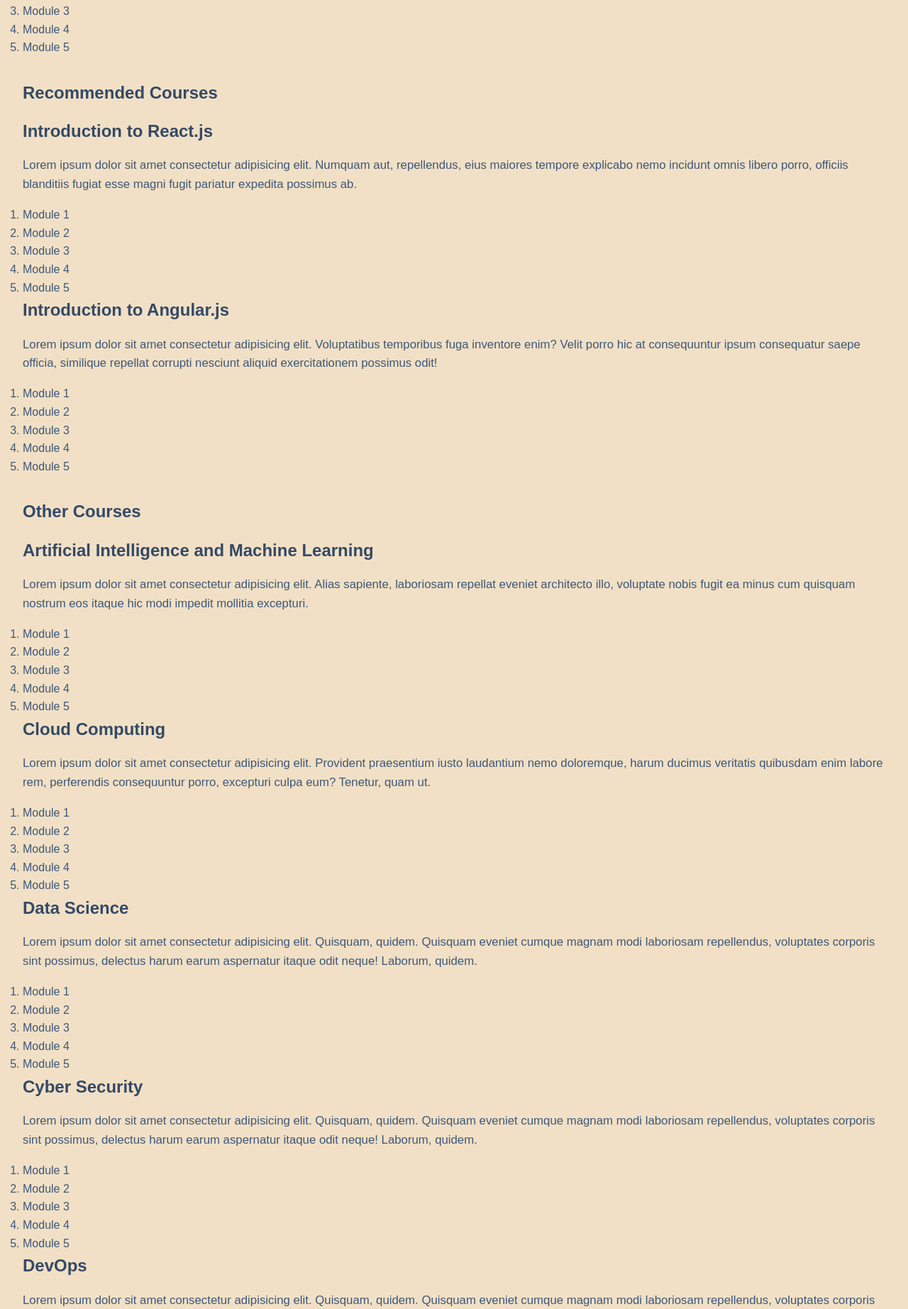
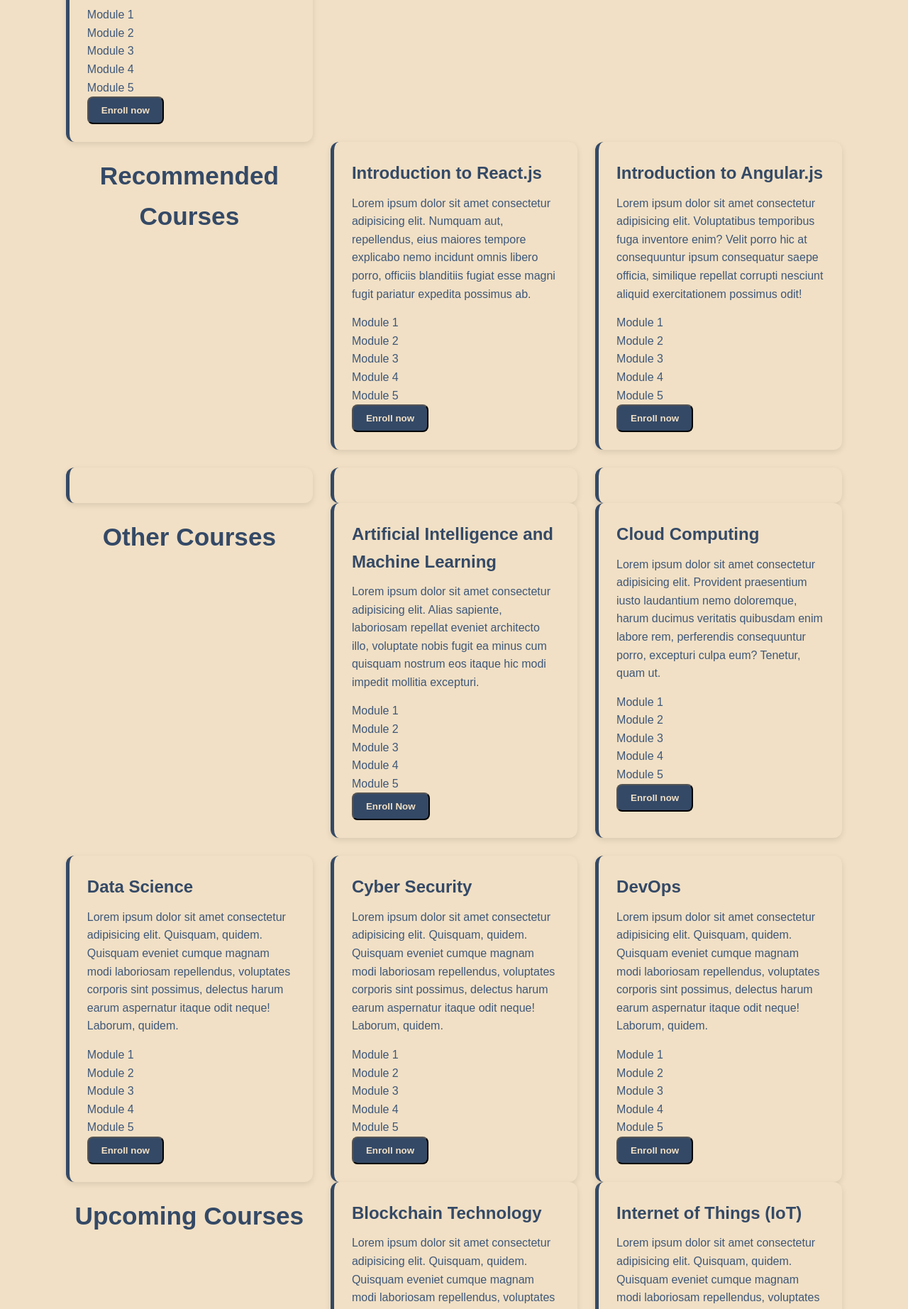
Before and after one commit to dex3418/studentprofile, a plain HTML site: page courses.html in a window 1280 px wide. Shown: the part 955-2800 px from the top of the page at 71% size. Drawn offline with Linux system fonts and the light colour scheme; a web font is replaced by a local one.

Commit message:
new feat

```diff
--- a/courses.html
+++ b/courses.html
@@ -3,13 +3,18 @@
 <head>
     <meta charset="UTF-8">
     <meta name="viewport" content="width=device-width, initial-scale=1.0">
-    <title>My Courses</title>
+    <meta name="author" content="Devashish Markam" >
+    <meta name="description" content="A student portal for managing academic tasks">
+    <meta name="keywords" content="student portal, academic tasks, grades, courses">
+    <title>coourses</title>
     <link rel="stylesheet" href="styles.css">
+    <style>@import url('https://fonts.googleapis.com/css2?family=Zalando+Sans+Expanded:ital,wght@0,200..900;1,200..900&display=swap');
+</style>
 </head>
 <body>
     <header>
         <h1>Student Portal - Courses</h1>
-    </header>
+
         <nav>
             <ul>
                 <li><a href="index.html">Home</a></li>
@@ -20,10 +25,11 @@
                 <li><a href="contact.html">Contact Us</a></li>
             </ul>
         </nav>
-    <main>
-        <section>
+    </header>
+    <main class="courses">
+        <section class="course-container">
             <h1>My courses</h1>
-            <div class="cards">
+            <div class="course-card">
                 <h2>Introduction to HTML</h2>
                 <p>Lorem ipsum dolor sit amet consectetur adipisicing elit. Nulla, pariatur perferendis quasi enim itaque ad perspiciatis reiciendis repudiandae dolor expedita consectetur vel necessitatibus exercitationem soluta fugit. Nam, sit? Quaerat, omnis.</p>
                 <ol>
@@ -33,8 +39,9 @@
                     <li>Module 4</li>
                     <li>Module 5</li>
                 </ol>
+                <button class="course-btn">Enroll Now</button>
             </div>
-            <div class="cards">
+            <div class="course-card">
                 <h2>Introduction to CSS</h2>
                 <p>Lorem ipsum dolor, sit amet consectetur adipisicing elit. Aut ut, perspiciatis id natus a dolore, dolorem quos porro ratione iste, sequi qui? Officiis omnis voluptates blanditiis odio. Facere, optio sequi?</p>
                 <ol>
@@ -44,8 +51,9 @@
                     <li>Module 4</li>
                     <li>Module 5</li>
                 </ol>
+                <button class="course-btn">Enroll now</button>
             </div>
-            <div class="cards">
+            <div class="course-card">
                 <h2>Introduction to JS</h2>
                 <p>Lorem, ipsum dolor sit amet consectetur adipisicing elit. Blanditiis expedita facilis doloribus libero hic! Dolorum, optio. At explicabo ab excepturi rerum dolor, reiciendis ducimus atque minima fugiat quasi vel aliquid!</p>
                 <ol>
@@ -55,11 +63,12 @@
                     <li>Module 4</li>
                     <li>Module 5</li>
                 </ol>
+                <button class="course-btn">Enroll now</button>
             </div>
         </section>
-        <section>
+        <section class="course-container">
             <h1>Recommended Courses</h1>
-            <div class="cards">
+            <div class="course-card">
                 <h2>Introduction to React.js</h2>
                 <p>Lorem ipsum dolor sit amet consectetur adipisicing elit. Numquam aut, repellendus, eius maiores tempore explicabo nemo incidunt omnis libero porro, officiis blanditiis fugiat esse magni fugit pariatur expedita possimus ab.</p>
                 <ol>
@@ -69,8 +78,9 @@
                     <li>Module 4</li>
                     <li>Module 5</li>
                 </ol>
+                <button class="course-btn">Enroll now</button>
             </div>
-            <div class="cards">
+            <div class="course-card">
                 <h2>Introduction to Angular.js</h2>
                 <p>Lorem ipsum dolor sit amet consectetur adipisicing elit. Voluptatibus temporibus fuga inventore enim? Velit porro hic at consequuntur ipsum consequatur saepe officia, similique repellat corrupti nesciunt aliquid exercitationem possimus odit!</p>
                 <ol>
@@ -80,14 +90,15 @@
                     <li>Module 4</li>
                     <li>Module 5</li>
                 </ol>
+                <button class="course-btn">Enroll now</button>
             </div>
-            <div class="cards"></div>
-            <div class="cards"></div>
-            <div class="cards"></div>
+            <div class="course-card"></div>
+            <div class="course-card"></div>
+            <div class="course-card"></div>
         </section>
-        <section>
+        <section class="course-container">
             <h1>Other Courses</h1>
-            <div class="cards">
+            <div class="course-card">
                 <h2>Artificial Intelligence and Machine Learning</h2>
                 <p>Lorem ipsum dolor sit amet consectetur adipisicing elit. Alias sapiente, laboriosam repellat eveniet architecto illo, voluptate nobis fugit ea minus cum quisquam nostrum eos itaque hic modi impedit mollitia excepturi.</p>
                 <ol>
@@ -97,8 +108,9 @@
                     <li>Module 4</li>
                     <li>Module 5</li>
                 </ol>
+                <button class="course-btn">Enroll Now</button>
             </div>
-            <div class="cards">
+            <div class="course-card">
                 <h2>Cloud Computing</h2>
                 <p>Lorem ipsum dolor sit amet consectetur adipisicing elit. Provident praesentium iusto laudantium nemo doloremque, harum ducimus veritatis quibusdam enim labore rem, perferendis consequuntur porro, excepturi culpa eum? Tenetur, quam ut.</p>
                 <ol>
@@ -108,8 +120,9 @@
                     <li>Module 4</li>
                     <li>Module 5</li>
                 </ol>
+                <button class="course-btn">Enroll now</button>
             </div>
-            <div class="cards">
+            <div class="course-card">
                 <h2>Data Science</h2>
                 <p>Lorem ipsum dolor sit amet consectetur adipisicing elit. Quisquam, quidem. Quisquam eveniet cumque magnam modi laboriosam repellendus, voluptates corporis sint possimus, delectus harum earum aspernatur itaque odit neque! Laborum, quidem.</p>
                 <ol>
@@ -119,8 +132,9 @@
                     <li>Module 4</li>
                     <li>Module 5</li>
                 </ol>
+                <button class="course-btn">Enroll now</button>
             </div>
-            <div class="cards">
+            <div class="course-card">
                 <h2>Cyber Security</h2>
                 <p>Lorem ipsum dolor sit amet consectetur adipisicing elit. Quisquam, quidem. Quisquam eveniet cumque magnam modi laboriosam repellendus, voluptates corporis sint possimus, delectus harum earum aspernatur itaque odit neque! Laborum, quidem.</p>
                 <ol>
@@ -130,8 +144,9 @@
                     <li>Module 4</li>
                     <li>Module 5</li>
                 </ol>
+                <button class="course-btn">Enroll now</button>
             </div>
-            <div class="cards">
+            <div class="course-card">
                 <h2>DevOps</h2>
                 <p>Lorem ipsum dolor sit amet consectetur adipisicing elit. Quisquam, quidem. Quisquam eveniet cumque magnam modi laboriosam repellendus, voluptates corporis sint possimus, delectus harum earum aspernatur itaque odit neque! Laborum, quidem.</p>
                 <ol>
@@ -141,11 +156,12 @@
                     <li>Module 4</li>
                     <li>Module 5</li>
                 </ol>
+                <button class="course-btn">Enroll now</button>
             </div>
         </section>
-        <section>
+        <section class="course-container">
             <h1>Upcoming Courses</h1>
-            <div class="cards">
+            <div class="course-card">
                 <h2>Blockchain Technology</h2>
                 <p>Lorem ipsum dolor sit amet consectetur adipisicing elit. Quisquam, quidem. Quisquam eveniet cumque magnam modi laboriosam repellendus, voluptates corporis sint possimus, delectus harum earum aspernatur itaque odit neque! Laborum, quidem.</p>
                 <ol>
@@ -155,8 +171,9 @@
                     <li>Module 4</li>
                     <li>Module 5</li>
                 </ol>
+                <button class="course-btn">Enroll now</button>
             </div>
-            <div class="cards">
+            <div class="course-card">
                 <h2>Internet of Things (IoT)</h2>
                 <p>Lorem ipsum dolor sit amet consectetur adipisicing elit. Quisquam, quidem. Quisquam eveniet cumque magnam modi laboriosam repellendus, voluptates corporis sint possimus, delectus harum earum aspernatur itaque odit neque! Laborum, quidem.</p>
                 <ol>
@@ -166,8 +183,9 @@
                     <li>Module 4</li>
                     <li>Module 5</li>
                 </ol>
+                <button class="course-btn">Enroll now</button>
             </div>
-            <div class="cards">
+            <div class="course-card">
                 <h2>Quantum Computing</h2>
                 <p>Lorem ipsum dolor sit amet consectetur adipisicing elit. Quisquam, quidem. Quisquam eveniet cumque magnam modi laboriosam repellendus, voluptates corporis sint possimus, delectus harum earum aspernatur itaque odit neque! Laborum, quidem.</p>
                 <ol>
@@ -177,8 +195,9 @@
                     <li>Module 4</li>
                     <li>Module 5</li>
                 </ol>
+                <button class="course-btn">Enroll now</button>
             </div>
-            <div class="cards">
+            <div class="course-card">
                 <h2>Virtual Reality and Augmented Reality</h2>
                 <p>Lorem ipsum dolor sit amet consectetur adipisicing elit. Quisquam, quidem. Quisquam eveniet cumque magnam modi laboriosam repellendus, voluptates corporis sint possimus, delectus harum earum aspernatur itaque odit neque! Laborum, quidem.</p>
                 <ol>
@@ -188,8 +207,9 @@
                     <li>Module 4</li>
                     <li>Module 5</li>
                 </ol>
+                <button class="course-btn">Enroll now</button>
             </div>
-            <div class="cards">
+            <div class="course-card">
                 <h2>5G Technology</h2>
                 <p>Lorem ipsum dolor sit amet consectetur adipisicing elit. Quisquam, quidem. Quisquam eveniet cumque magnam modi laboriosam repellendus, voluptates corporis sint possimus, delectus harum earum aspernatur itaque odit neque! Laborum, quidem.</p>
                 <ol>
@@ -199,6 +219,7 @@
                     <li>Module 4</li>
                     <li>Module 5</li>
                 </ol>
+                <button class="course-btn">Enroll now</button>
             </div>
         </section>
 
--- a/styles.css
+++ b/styles.css
@@ -18,9 +18,7 @@
   font-weight: 400;
   font-style: normal;
 }
-/* ------------------ */
-/*  ROOT VARIABLES    */
-/* ------------------ */
+/* ROOT VARIABLES */
 :root{
     --fg:#3E5779;
     --bg:#F1E0C5;
@@ -30,9 +28,7 @@
     --foot: #0D1821;
 }
 
-/* ------------------ */
-/* BASIC RESET        */
-/* ------------------ */
+/* BASIC RESET */
 *{
     margin: 0;
     padding: 0;
@@ -46,9 +42,7 @@
     line-height: 1.6;
 }
 
-/* ------------------ */
-/* GLOBAL STRUCTURE   */
-/* ------------------ */
+/* GLOBAL STRUCTURE */
 header {
     background: var(--sec);
     color: white;
@@ -69,9 +63,7 @@
     padding: 1.5rem 0;
 }
 
-/* ------------------ */
-/* NAVIGATION         */
-/* ------------------ */
+/* NAVIGATION */
 nav {
     background: var(--fg);
     padding: 0.8rem;
@@ -95,9 +87,7 @@
     color: var(--main);
 }
 
-/* ------------------ */
-/* CONTACT + FEEDBACK */
-/* ------------------ */
+    /* CONTACT + FEEDBACK */
 
 section, .contact-block {
     margin-bottom: 2rem;
@@ -149,9 +139,7 @@
     background: var(--fg);
 }
 
-/* ------------------ */
-/* GRADES PAGE        */
-/* ------------------ */
+/* GRADES PAGE */
 .grades table {
     width: 100%;
     border-collapse: collapse;
@@ -181,9 +169,7 @@
     margin-bottom: 0.6rem;
 }
 
-/* ------------------ */
-/* TYPOGRAPHY         */
-/* ------------------ */
+    /* TYPOGRAPHY */
 h1, h2, h3 {
     font-family: var(--text);
     color: var(--sec);
@@ -195,12 +181,80 @@
     font-size: 1.05rem;
 }
 
-/* ------------------ */
-/* FONT CLASS         */
-/* ------------------ */
+/* FONT CLASS */
 .zalando-sans-expanded{
   font-family: "Zalando Sans Expanded", sans-serif;
   font-optical-sizing: auto;
   font-weight: 400;
   font-style: normal;
 }
+@media (max-width: 768px) {
+    nav ul {
+        flex-direction: column;
+        gap: 1rem;
+    }
+}
+/* Courses Section */
+.courses h1 {
+    text-align: center;
+    margin: 20px 0;
+    font-size: 2.2rem;
+    color: var(--sec);
+}
+
+/* Grid layout */
+.course-container {
+    width: 90%;
+    margin: auto;
+    display: grid;
+    grid-template-columns: repeat(auto-fit, minmax(260px, 1fr));
+    gap: 25px;
+}
+
+/* Course Card */
+.course-card {
+    background: var(--bg);
+    padding: 25px;
+    border-radius: 12px;
+    box-shadow: 0 3px 8px rgba(0,0,0,0.1);
+    border-left: 5px solid var(--sec);
+    transition: 0.3s ease;
+}
+
+.course-card h2 {
+    font-size: 1.5rem;
+    margin-bottom: 10px;
+    color: var(--sec);
+}
+
+.course-card p {
+    font-size: 1rem;
+    margin-bottom: 15px;
+    color: var(--fg);
+}
+
+/* Button */
+.course-btn {
+    display: inline-block;
+    background: var(--sec);
+    color: var(--bg);
+    padding: 10px 18px;
+    border-radius: 8px;
+    text-decoration: none;
+    font-weight: 600;
+    transition: 0.3s ease;
+}
+
+/* Hover Effects */
+.course-card:hover {
+    transform: translateY(-6px);
+    box-shadow: 0 8px 15px rgba(0,0,0,0.15);
+}
+
+.course-btn:hover {
+    background: var(--fg);
+    color: var(--bg);
+}
+ol{
+    list-style: none;
+}
```
Also changed, not shown: contact.html (+6 -1 lines), feedback.html (+6 -1 lines), grades.html (+6 -4 lines), profile.html (+7 -2 lines), index.html (line endings or trailing spaces). Lines whose indentation alone changed are shown as unchanged.
